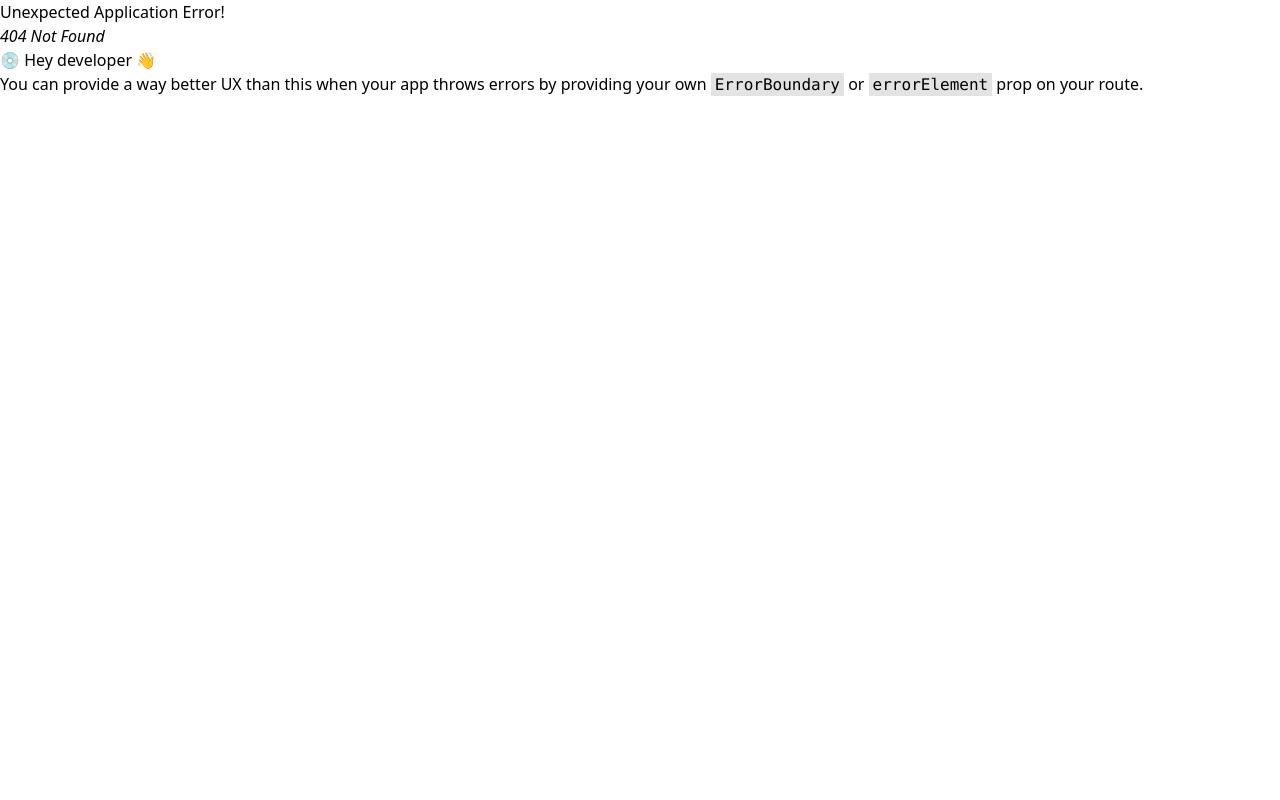
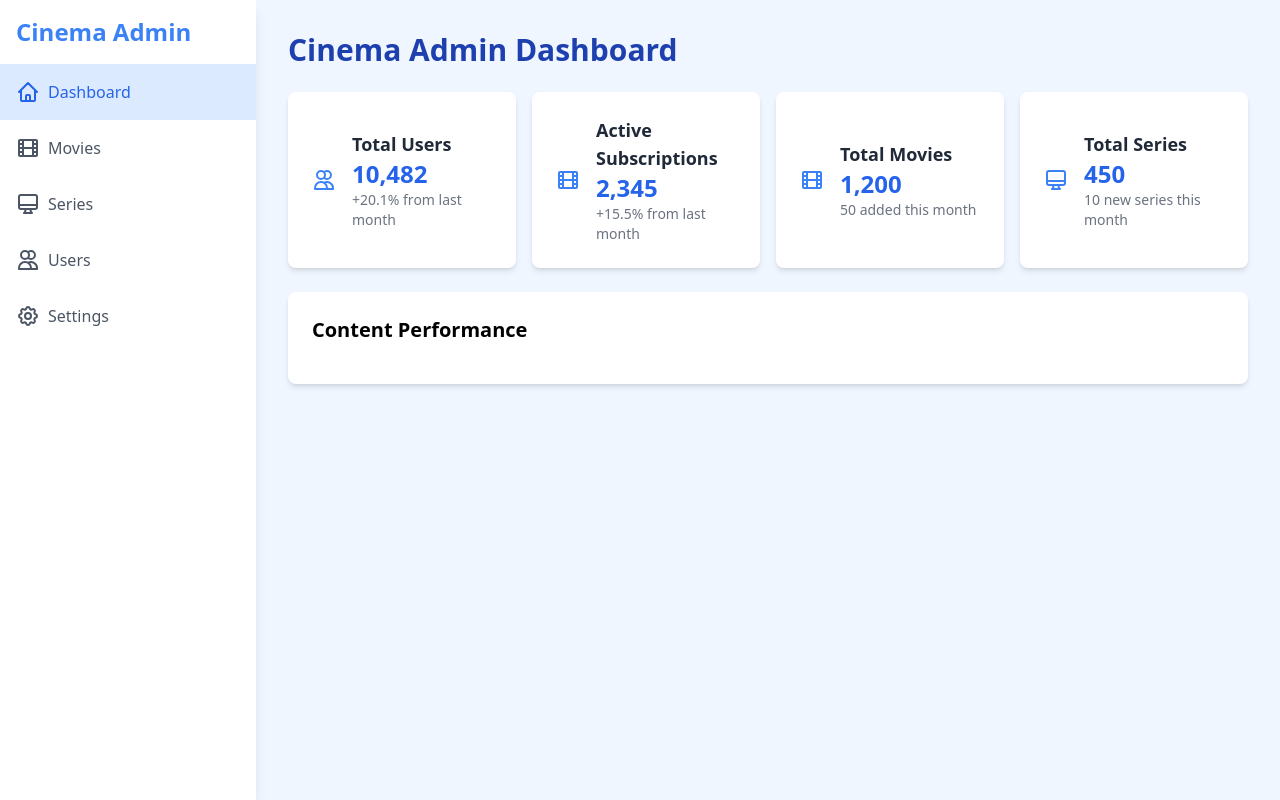
Before and after one commit to OUMAIMAtakrour/Cine_star_frontend, a React (Vite) app: page /dashboard in a window 1280 px wide. Before the commit this address had no page. Built offline with nearby package versions, Linux system fonts and the light colour scheme.

Commit message:
Style:admin dashboard

```diff
--- a/package.json
+++ b/package.json
@@ -14,6 +14,7 @@
     "@fortawesome/react-fontawesome": "^0.2.2",
     "@glidejs/glide": "^3.6.2",
     "@material-tailwind/react": "^2.1.10",
+    "@radix-ui/react-icons": "^1.3.0",
     "@radix-ui/react-slot": "^1.1.0",
     "@reduxjs/toolkit": "^2.2.8",
     "axios": "^1.7.7",
@@ -25,10 +26,11 @@
     "react-dom": "^18.3.1",
     "react-router-dom": "^6.26.2",
     "react-toastify": "^10.0.6",
-    "tailwind-merge": "^2.5.3"
+    "tailwind-merge": "^2.5.4"
   },
   "devDependencies": {
     "@eslint/js": "^9.9.0",
+    "@shadcn/ui": "^0.0.4",
     "@types/react": "^18.3.3",
     "@types/react-dom": "^18.3.0",
     "@vitejs/plugin-react": "^4.3.1",
--- a/src/Views/Preview.jsx
+++ b/src/Views/Preview.jsx
@@ -4,8 +4,6 @@ import { Clock } from "lucide-react";
 import axiosClient from "../helpers/axios";
 import CommentForm from "./Comments";
 import Button from "../components/Buttons/SubmitButton";
-
-
 
 const MoviePreviewPage = () => {
   const { id } = useParams();
@@ -37,8 +35,8 @@ const MoviePreviewPage = () => {
         movieDuration: movie.duration,
         sessionTime: session.hour,
         sessionDate: session.date,
-        roomName: session.room.name
-      }
+        roomName: session.room.name,
+      },
     });
   };
 
--- /dev/null
+++ b/src/Views/dashboard.jsx
@@ -0,0 +1,195 @@
+import React, { useState } from "react";
+
+const IconHome = () => (
+  <svg
+    xmlns="http://www.w3.org/2000/svg"
+    className="h-6 w-6"
+    fill="none"
+    viewBox="0 0 24 24"
+    stroke="currentColor"
+  >
+    <path
+      strokeLinecap="round"
+      strokeLinejoin="round"
+      strokeWidth={2}
+      d="M3 12l2-2m0 0l7-7 7 7M5 10v10a1 1 0 001 1h3m10-11l2 2m-2-2v10a1 1 0 01-1 1h-3m-6 0a1 1 0 001-1v-4a1 1 0 011-1h2a1 1 0 011 1v4a1 1 0 001 1m-6 0h6"
+    />
+  </svg>
+);
+const IconFilm = () => (
+  <svg
+    xmlns="http://www.w3.org/2000/svg"
+    className="h-6 w-6"
+    fill="none"
+    viewBox="0 0 24 24"
+    stroke="currentColor"
+  >
+    <path
+      strokeLinecap="round"
+      strokeLinejoin="round"
+      strokeWidth={2}
+      d="M7 4v16M17 4v16M3 8h4m10 0h4M3 12h18M3 16h4m10 0h4M4 20h16a1 1 0 001-1V5a1 1 0 00-1-1H4a1 1 0 00-1 1v14a1 1 0 001 1z"
+    />
+  </svg>
+);
+const IconTv = () => (
+  <svg
+    xmlns="http://www.w3.org/2000/svg"
+    className="h-6 w-6"
+    fill="none"
+    viewBox="0 0 24 24"
+    stroke="currentColor"
+  >
+    <path
+      strokeLinecap="round"
+      strokeLinejoin="round"
+      strokeWidth={2}
+      d="M9.75 17L9 20l-1 1h8l-1-1-.75-3M3 13h18M5 17h14a2 2 0 002-2V5a2 2 0 00-2-2H5a2 2 0 00-2 2v10a2 2 0 002 2z"
+    />
+  </svg>
+);
+const IconUsers = () => (
+  <svg
+    xmlns="http://www.w3.org/2000/svg"
+    className="h-6 w-6"
+    fill="none"
+    viewBox="0 0 24 24"
+    stroke="currentColor"
+  >
+    <path
+      strokeLinecap="round"
+      strokeLinejoin="round"
+      strokeWidth={2}
+      d="M12 4.354a4 4 0 110 5.292M15 21H3v-1a6 6 0 0112 0v1zm0 0h6v-1a6 6 0 00-9-5.197M13 7a4 4 0 11-8 0 4 4 0 018 0z"
+    />
+  </svg>
+);
+const IconSettings = () => (
+  <svg
+    xmlns="http://www.w3.org/2000/svg"
+    className="h-6 w-6"
+    fill="none"
+    viewBox="0 0 24 24"
+    stroke="currentColor"
+  >
+    <path
+      strokeLinecap="round"
+      strokeLinejoin="round"
+      strokeWidth={2}
+      d="M10.325 4.317c.426-1.756 2.924-1.756 3.35 0a1.724 1.724 0 002.573 1.066c1.543-.94 3.31.826 2.37 2.37a1.724 1.724 0 001.065 2.572c1.756.426 1.756 2.924 0 3.35a1.724 1.724 0 00-1.066 2.573c.94 1.543-.826 3.31-2.37 2.37a1.724 1.724 0 00-2.572 1.065c-.426 1.756-2.924 1.756-3.35 0a1.724 1.724 0 00-2.573-1.066c-1.543.94-3.31-.826-2.37-2.37a1.724 1.724 0 00-1.065-2.572c-1.756-.426-1.756-2.924 0-3.35a1.724 1.724 0 001.066-2.573c-.94-1.543.826-3.31 2.37-2.37.996.608 2.296.07 2.572-1.065z"
+    />
+    <path
+      strokeLinecap="round"
+      strokeLinejoin="round"
+      strokeWidth={2}
+      d="M15 12a3 3 0 11-6 0 3 3 0 016 0z"
+    />
+  </svg>
+);
+
+const StatCard = ({ title, value, description, icon: Icon }) => (
+  <div className="bg-white rounded-lg shadow-md p-6 flex items-center">
+    <div className="mr-4 text-blue-500">
+      <Icon />
+    </div>
+    <div>
+      <h3 className="text-lg font-semibold text-gray-800">{title}</h3>
+      <p className="text-2xl font-bold text-blue-600">{value}</p>
+      <p className="text-sm text-gray-500">{description}</p>
+    </div>
+  </div>
+);
+
+const Sidebar = ({ activeItem, setActiveItem }) => {
+  const items = [
+    { name: "Dashboard", icon: IconHome },
+    { name: "Movies", icon: IconFilm },
+    { name: "Series", icon: IconTv },
+    { name: "Users", icon: IconUsers },
+    { name: "Settings", icon: IconSettings },
+  ];
+
+  return (
+    <div className="w-64 bg-white h-screen shadow-lg">
+      <div className="p-4">
+        <h2 className="text-2xl font-bold text-blue-500">Cinema Admin</h2>
+      </div>
+      <nav>
+        {items.map((item) => (
+          <div
+            key={item.name}
+            className={`flex items-center p-4 cursor-pointer ${
+              activeItem === item.name
+                ? "bg-blue-100 text-blue-600"
+                : "text-gray-600 hover:bg-blue-50"
+            }`}
+            onClick={() => setActiveItem(item.name)}
+          >
+            <item.icon />
+            <span className="ml-2">{item.name}</span>
+          </div>
+        ))}
+      </nav>
+    </div>
+  );
+};
+
+const generateDummyData = () => {
+  return [
+    { name: "Jan", movies: 4000, series: 2400, amt: 2400 },
+    { name: "Feb", movies: 3000, series: 1398, amt: 2210 },
+    { name: "Mar", movies: 2000, series: 9800, amt: 2290 },
+    { name: "Apr", movies: 2780, series: 3908, amt: 2000 },
+    { name: "May", movies: 1890, series: 4800, amt: 2181 },
+    { name: "Jun", movies: 2390, series: 3800, amt: 2500 },
+  ];
+};
+
+const CinemaAdminDashboard = () => {
+  const [activeItem, setActiveItem] = useState("Dashboard");
+  const data = generateDummyData();
+
+  return (
+    <div className="flex bg-blue-50 min-h-screen">
+      <Sidebar activeItem={activeItem} setActiveItem={setActiveItem} />
+      <div className="flex-1 p-8">
+        <h1 className="text-3xl font-bold mb-6 text-blue-800">
+          Cinema Admin Dashboard
+        </h1>
+
+        <div className="grid grid-cols-4 md:grid-cols-4 gap-4 mb-6">
+          <StatCard
+            title="Total Users"
+            value="10,482"
+            description="+20.1% from last month"
+            icon={IconUsers}
+          />
+          <StatCard
+            title="Active Subscriptions"
+            value="2,345"
+            description="+15.5% from last month"
+            icon={IconFilm}
+          />
+          <StatCard
+            title="Total Movies"
+            value="1,200"
+            description="50 added this month"
+            icon={IconFilm}
+          />
+          <StatCard
+            title="Total Series"
+            value="450"
+            description="10 new series this month"
+            icon={IconTv}
+          />
+        </div>
+
+        <div className="bg-white rounded-lg shadow-md p-6 mb-6">
+          <h2 className="text-xl font-semibold mb-4">Content Performance</h2>
+        </div>
+      </div>
+    </div>
+  );
+};
+
+export default CinemaAdminDashboard;
--- a/src/router.jsx
+++ b/src/router.jsx
@@ -7,6 +7,7 @@ import Login from "./Views/Login";
 import CinemaTicketCard from "./Views/card";
 import StreamPage from "./Views/Stream";
 import CommentForm from "./Views/Comments";
+import CinemaAdminDashboard from "./Views/dashboard";
 const router = createBrowserRouter([
   {
     path: "/cin",
@@ -40,5 +41,9 @@ const router = createBrowserRouter([
     path: "/comment",
     element: <CommentForm />,
   },
+  {
+    path: "/dashboard",
+    element: <CinemaAdminDashboard />,
+  },
 ]);
 export default router;
```
Also changed, not shown: 1 other file (tests, documents, lock files or other folders).
